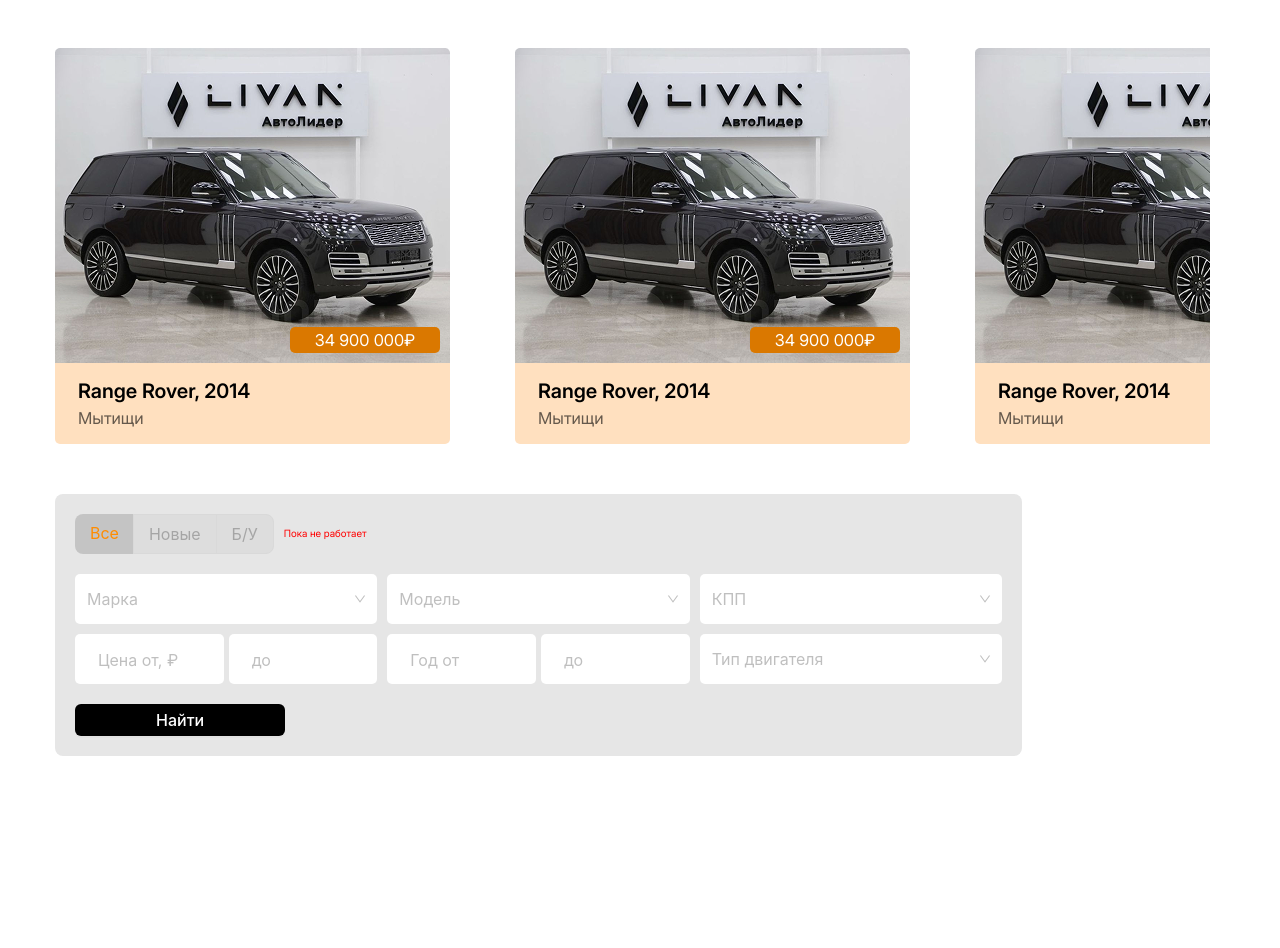
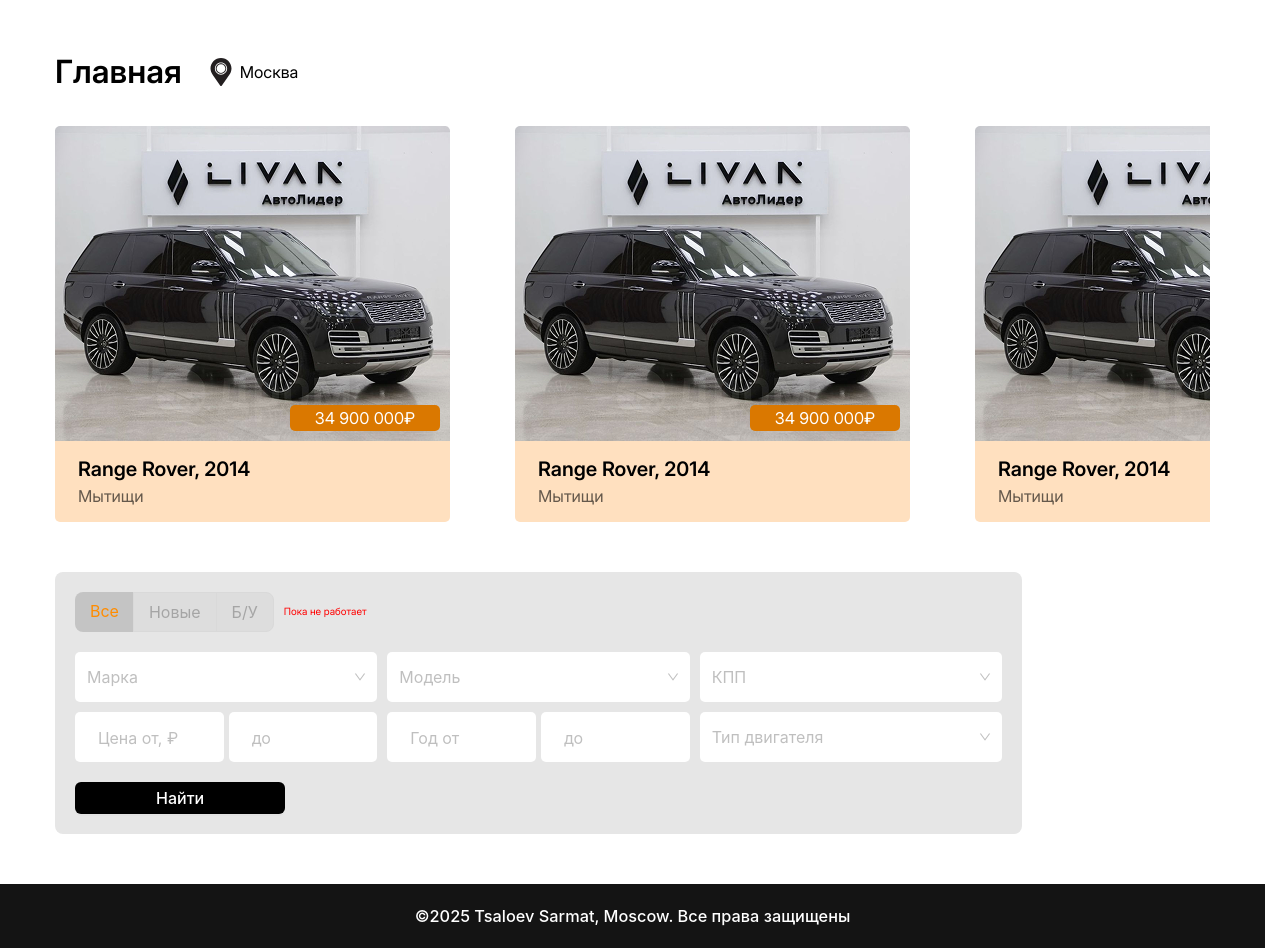
Before and after one commit to Quasar777/BrichkaRu, a React (Create React App) app: page / in a window 1280 px wide. Shown: the part 68-1016 px from the top of the page. Before the commit the page ends 824 px from the top, so only its background shows below. Built offline with nearby package versions, Linux system fonts and the light colour scheme; a web font is replaced by a local one.

Commit message:
added title to main page

```diff
--- a/src/App.tsx
+++ b/src/App.tsx
@@ -5,6 +5,7 @@
 import Autos from './pages/Autos/Autos';
 import Trucks from './pages/Trucks/Trucks';
 import AdPage from './pages/AdPage/AdPage';
+import Footer from './components/Footer/Footer'
 
 function App() {
   return (
@@ -16,6 +17,7 @@
         <Route path='autos/:id' element={ <AdPage /> } />
         <Route path='trucks' element={ <Trucks /> } />
       </Routes>
+      <Footer />
     </BrowserRouter>
   );
 }
--- /dev/null
+++ b/src/components/Footer/Footer.scss
@@ -0,0 +1,13 @@
+@use '../../styles/helpers' as *;
+
+.footer {
+    background-color: var(--color-dark);
+    padding: rem(20);
+    margin-top: rem(50);
+    text-align: center;
+
+    &__copyright {
+        font-weight: 500;
+        color: var(--color-light);
+    }
+}
--- /dev/null
+++ b/src/components/Footer/Footer.tsx
@@ -0,0 +1,12 @@
+import React from 'react';
+import './Footer.scss'
+
+const Footer = () => {
+    return (
+        <footer className='footer'>
+            <p className='footer__copyright'>©2025 Tsaloev Sarmat, Moscow. Все права защищены</p>
+        </footer>
+    );
+}
+
+export default Footer;
--- a/src/pages/MainPage/MainContent.scss
+++ b/src/pages/MainPage/MainContent.scss
@@ -2,6 +2,25 @@
 
 main {
     padding-inline: rem(55);
+}
+
+.title-container {
+    display: flex;
+    column-gap: rem(25);
+    align-items: center;
+    margin-bottom: rem(30);
+
+    &__title {
+        font-weight: 600;
+        font-size: rem(32);
+    }
+
+    &__location {
+        display: flex;
+        justify-content: center;
+        align-items: center;
+        column-gap: rem(5);
+    }
 }
 
 
--- a/src/pages/MainPage/MainPage.tsx
+++ b/src/pages/MainPage/MainPage.tsx
@@ -7,6 +7,19 @@
     return (
         <div>
             <main className='main'>
+                <div className='title-container'>
+                    <h1 className='title-container__title'>Главная</h1>
+                    <div className='title-container__location'>
+                        <img
+                            className='title-container__location-pin'
+                            src='/location-pin.svg'
+                            alt='местоположение'
+                            width={28}
+                            height={28}
+                        />
+                        <p className='title-container__location-title'>Москва</p>
+                    </div>
+                </div>
                 <MainContent />
             </main>
         </div>
```
Also changed, not shown: public/location-pin.svg (added).
